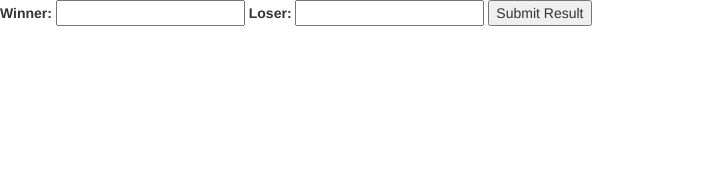
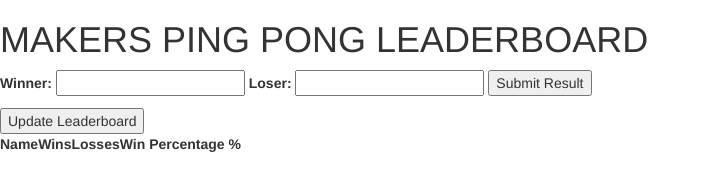
Before and after one commit to HannSO/makerthon-ping-pong-angular, a website: page index.html in a window 1280 px wide. Shown: the whole page, without its empty margins (0-710 px from the left). Drawn offline with nearby package versions, Linux system fonts and the light colour scheme; some packages are replaced by stand-ins of ours.

Commit message:
zs index

```diff
--- a/index.html
+++ b/index.html
@@ -4,6 +4,7 @@
     <meta charset ="utf-8">
     <title>Makers' Leaderboard</title>
     <link rel="stylesheet" href="bower_components/bootstrap/dist/css/bootstrap.css">
+    <link rel="stylesheet" href="css/styles.css">
     <script src="bower_components/jquery/dist/jquery.js"></script>
     <script src="bower_components/angular/angular.js"></script>
     <script src="bower_components/angular-resource/angular-resource.js"></script>
@@ -13,29 +14,64 @@
 
   </head>
 
-  <body ng-controller="SubmitResultsController as resultsCtrl" ng-controller = "LeaderboardController as leadCtrl">
-    <section >
+  <body>
+    <h1> MAKERS PING PONG LEADERBOARD </h1>
+    <section ng-controller="SubmitResultsController as resultsCtrl">
       <form class="player-entries">
         <label for="winner">Winner:</label>
         <input id="winner" type = "text" ng-model="resultsCtrl.winner">
         <label for="loser">Loser:</label>
         <input id="loser" type = "text" ng-model="resultsCtrl.loser">
-        <button id="submit-game" ng-click="resultsCtrl.submitResults(); leadCtrl.retrievePlayers()">Submit Result</button>
+        <button class="submit" ng-click="resultsCtrl.submitResults()">Submit Result</button>
       </form>
-      <p id="confirmation-message" ng-show="resultsCtrl.confirmation">Results have been sent!<p>
-      <p id="un-confirmation-message" ng-show="resultsCtrl.unconfirmation">
+      <p ng-show="resultsCtrl.confirmation">Results have been sent!<p>
+      <p ng-show="resultsCtrl.unconfirmation">
         Results have NOT been sent!
       </p>
     </section>
 
-    <section class="Leaderboard" >
-      <ul class ="list-players">
-        <li class="player" ng-repeat = "player in leadCtrl.players">
-          <p>
-            {{player.name}} {{player.wins}} {{player.losses}} {{player.win_percentage}}%
-          </p>
-        </li>
-      </ul>
+    <section class="Leaderboard" ng-controller="LeaderboardController as leadCtrl">
+      <div class="leadboard">
+
+        <form class="players-load">
+          <button class="submit" ng-click="leadCtrl.retrievePlayers()">Update Leaderboard</button>
+        </form>
+        <!-- <ul class ="list-players">
+          <li class="player" ng-repeat = "player in leadCtrl.players">
+            <p class="player-details">
+              {{player.name}} {{player.wins}} {{player.losses}} {{player.win_percentage}}%
+            </p>
+          </li>
+        </ul> -->
+
+
+        <table class="leaderboard-table">
+          <tr>
+            <th>
+              Name
+            </th>
+            <th>
+              Wins
+            </th>
+            <th>
+              Losses
+            </th>
+            <th>
+              Win Percentage %
+            </th>
+          </tr>
+          <tr ng-repeat="player in leadCtrl.players">
+            <td>{{ player.name }}</td>
+
+            <td>{{ player.wins }}</td>
+            <td>{{ player.losses }}</td>
+            <td>{{ player.win_percentage }}</td>
+          </tr>
+        </table>
+      </div>
     </section>
   </body>
+
+
+
 </html>
```
